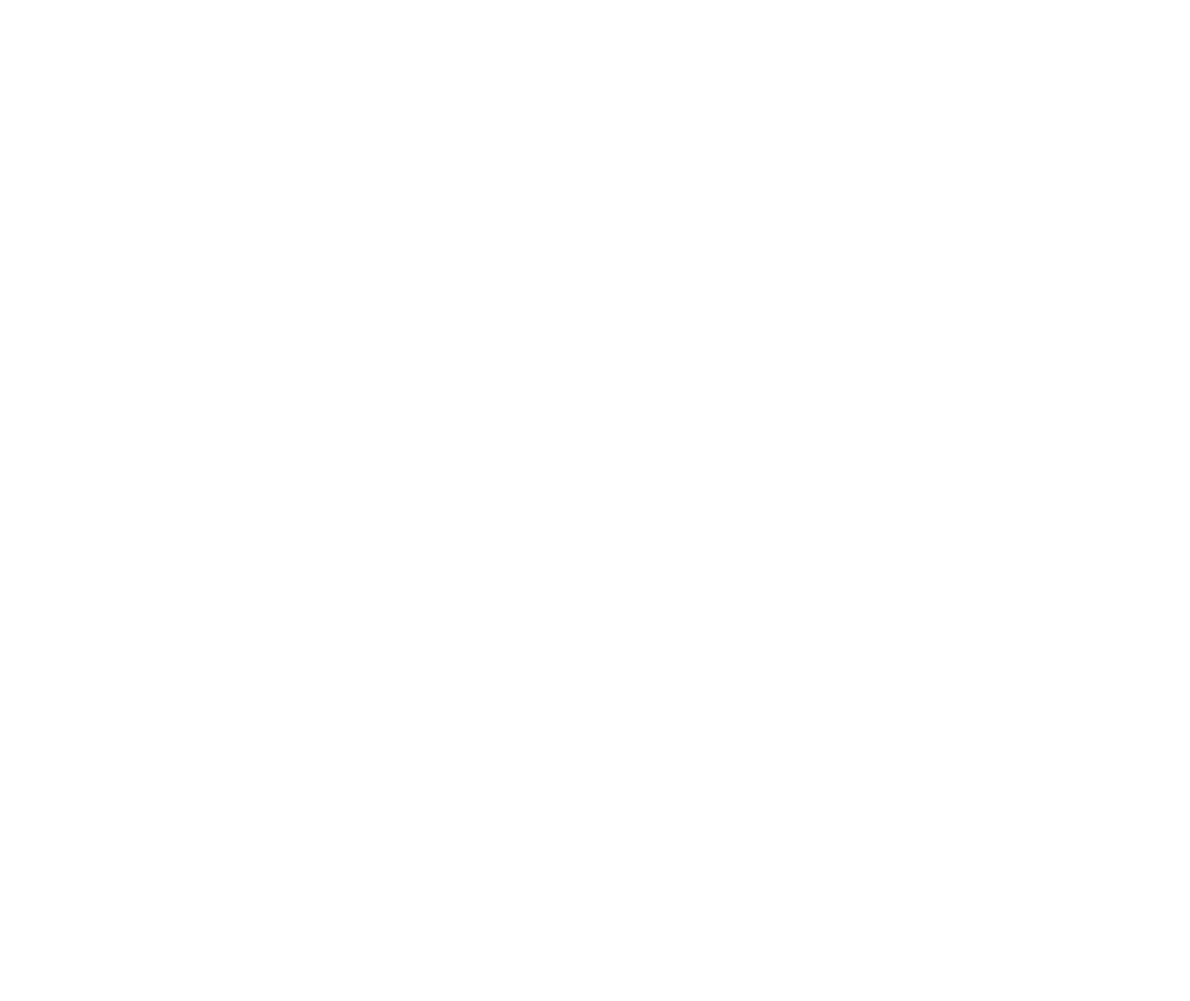
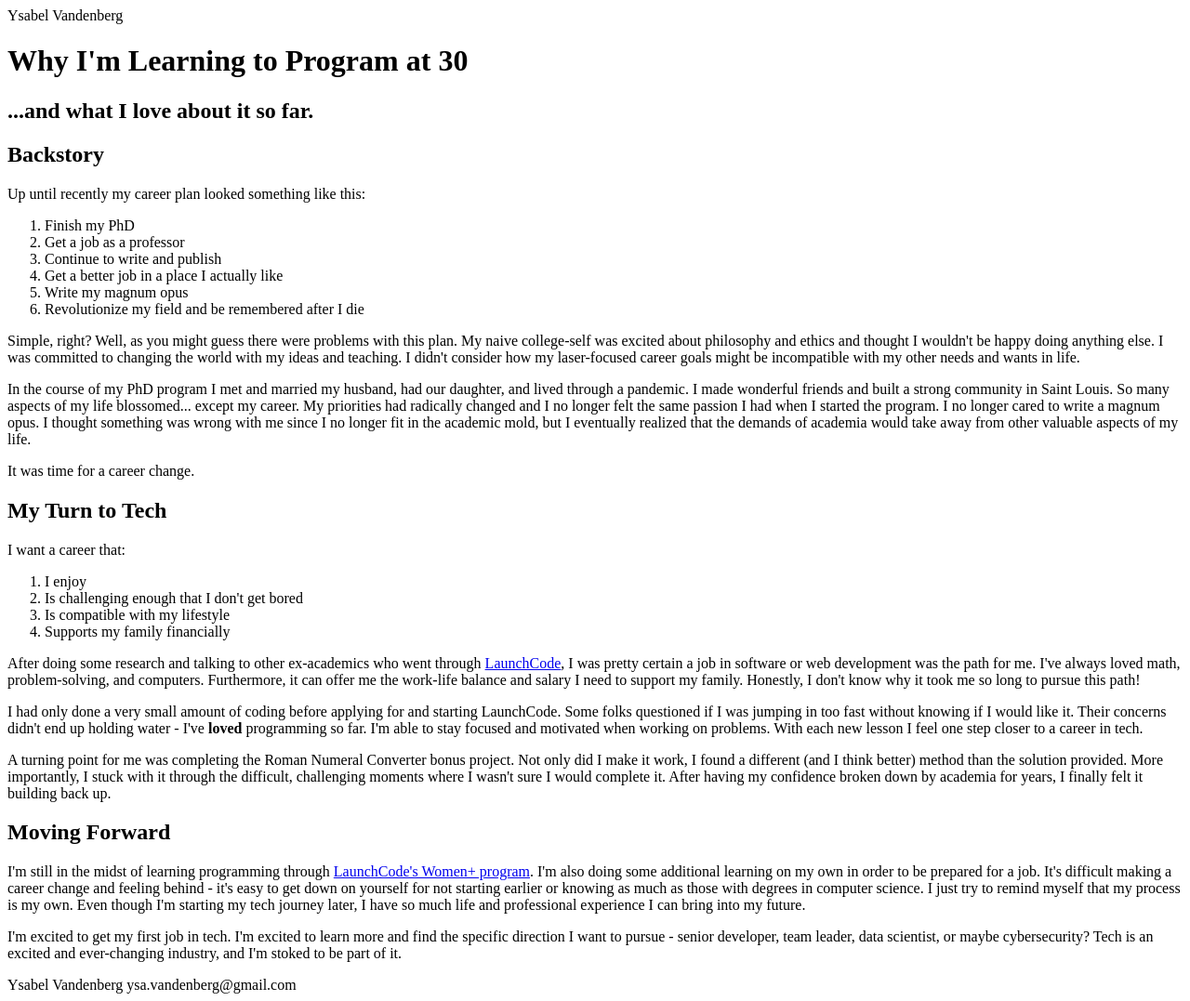
Before and after one commit to St-Louis-Women-March-2022/js-assignment-4-html-me-something-ysa-v, a website: page index.html in a window 1280 px wide. Shown: the whole page at 93% size. Before the commit the page ends 800 px from the top, so only its background shows below. Drawn offline with Linux system fonts and the light colour scheme.

Commit message:
Add all text content to HTML

```diff
--- a/index.html
+++ b/index.html
@@ -1,8 +1,60 @@
 <!DOCTYPE html>
 <html>
-   <head>
-   </head>
+   <head></head>
    <body>
-      <!-- Write your HTML in this file! -->
+      <header>Ysabel Vandenberg</header>
+      <h1>Why I'm Learning to Program at 30</h1>
+      <h2>...and what I love about it so far.</h2>
+      <main>
+         <article>
+            <section>
+               <h2>Backstory</h2>
+                  <p>
+                     Up until recently my career plan looked something like this:
+                     <ol>
+                        <li>Finish my PhD</li>
+                        <li>Get a job as a professor</li>
+                        <li>Continue to write and publish</li>
+                        <li>Get a better job in a place I actually like</li>
+                        <li>Write my magnum opus</li>
+                        <li>Revolutionize my field and be remembered after I die</li>
+                     </ol>
+                     Simple, right? Well, as you might guess there were problems with this plan. My naive college-self was excited about philosophy and ethics and thought I wouldn't be happy doing anything else. I was committed to changing the world with my ideas and teaching. I didn't consider how my laser-focused career goals might be incompatible with my other needs and wants in life.
+                  </p>
+                  <p>
+                     In the course of my PhD program I met and married my husband, had our daughter, and lived through a pandemic. I made wonderful friends and built a strong community in Saint Louis. So many aspects of my life blossomed... except my career. My priorities had radically changed and I no longer felt the same passion I had when I started the program. I no longer cared to write a magnum opus. I thought something was wrong with me since I no longer fit in the academic mold, but I eventually realized that the demands of academia would take away from other valuable aspects of my life.
+                  </p>
+                  <p>It was time for a career change.</p>
+            </section>
+            <section>
+               <h2>My Turn to Tech</h2>
+                  <p>I want a career that:
+                     <ol>
+                        <li>I enjoy</li>
+                        <li>Is challenging enough that I don't get bored</li>
+                        <li>Is compatible with my lifestyle</li>
+                        <li>Supports my family financially</li>
+                     </ol>
+                     After doing some research and talking to other ex-academics who went through <a href="https://www.launchcode.org/">LaunchCode</a>, I was pretty certain a job in software or web development was the path for me. I've always loved math, problem-solving, and computers. Furthermore, it can offer me the work-life balance and salary I need to support my family. Honestly, I don't know why it took me so long to pursue this path!
+                  </p>
+                  <p>
+                     I had only done a very small amount of coding before applying for and starting LaunchCode. Some folks questioned if I was jumping in too fast without knowing if I would like it. Their concerns didn't end up holding water - I've <strong>loved</strong> programming so far. I'm able to stay focused and motivated when working on problems. With each new lesson I feel one step closer to a career in tech.
+                  </p>
+                  <p>
+                     A turning point for me was completing the Roman Numeral Converter bonus project. Not only did I make it work, I found a different (and I think better) method than the solution provided. More importantly, I stuck with it through the difficult, challenging moments where I wasn't sure I would complete it. After having my confidence broken down by academia for years, I finally felt it building back up.
+                  </p>
+            </section>
+            <section>
+               <h2>Moving Forward</h2>
+                  <p>
+                     I'm still in the midst of learning programming through <a href="https://www.launchcode.org/women-plus">LaunchCode's Women+ program</a>. I'm also doing some additional learning on my own in order to be prepared for a job. It's difficult making a career change and feeling behind - it's easy to get down on yourself for not starting earlier or knowing as much as those with degrees in computer science. I just try to remind myself that my process is my own. Even though I'm starting my tech journey later, I have so much life and professional experience I can bring into my future.
+                  </p>
+                  <p>
+                     I'm excited to get my first job in tech. I'm excited to learn more and find the specific direction I want to pursue - senior developer, team leader, data scientist, or maybe cybersecurity? Tech is an excited and ever-changing industry, and I'm stoked to be part of it.
+                  </p>
+            </section>
+         </article>
+      </main>
+      <footer>Ysabel Vandenberg ysa.vandenberg@gmail.com</footer>
    </body>
 </html>
```
Also changed, not shown: images/IMG_0546_Original.jpg (added), images/IMG_0584_Original.jpg (added), images/IMG_1866_Original.jpg (added), images/IMG_2012_Original.jpg (added), images/IMG_2817_Original.jpg (added), 3 other files.
